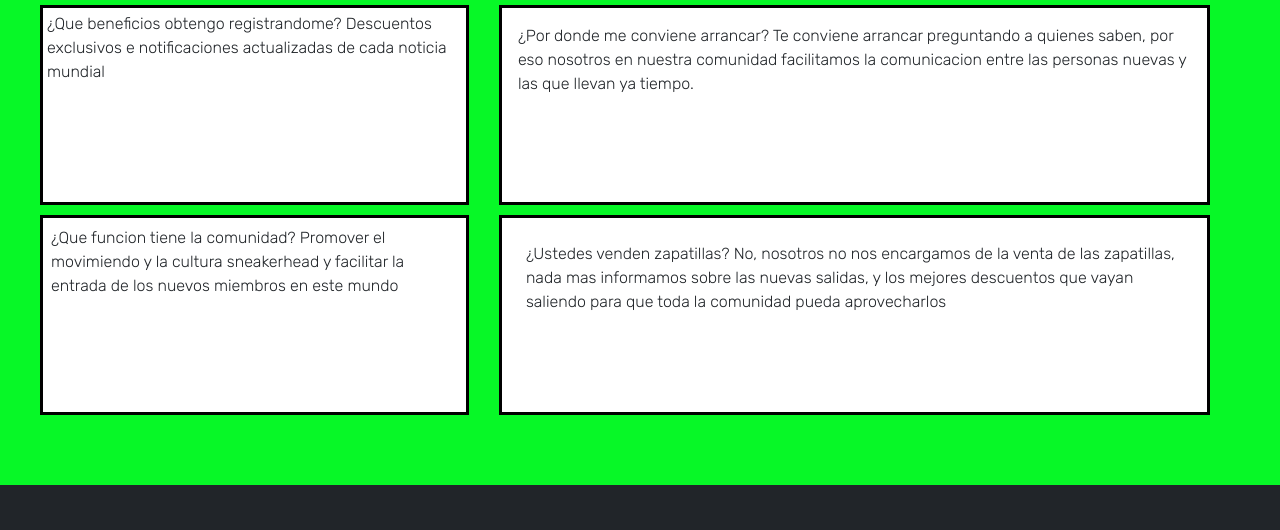
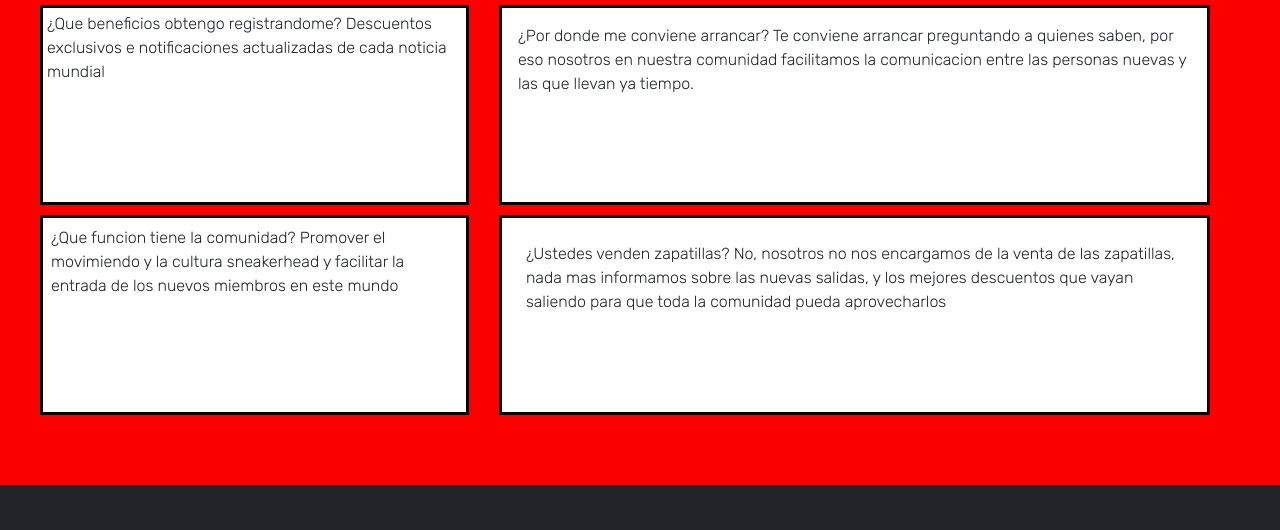
Before and after one commit to ValentinoSona/ProyectoWeb, a website: page pages/ayuda.html in a window 1280 px wide. Shown: the part 429-959 px from the top of the page. Drawn offline with nearby package versions, Linux system fonts and the light colour scheme.

Commit message:
bg-chancge

```diff
--- a/scss/components/ayuda.scss
+++ b/scss/components/ayuda.scss
@@ -1,6 +1,6 @@
 
 .body-ayuda{
-    background-color: rgb(7, 248, 39);
+    background-color: rgb(252, 0, 0);
 }
 
 .ayuda{
```
Also changed, not shown: css/style.css.
